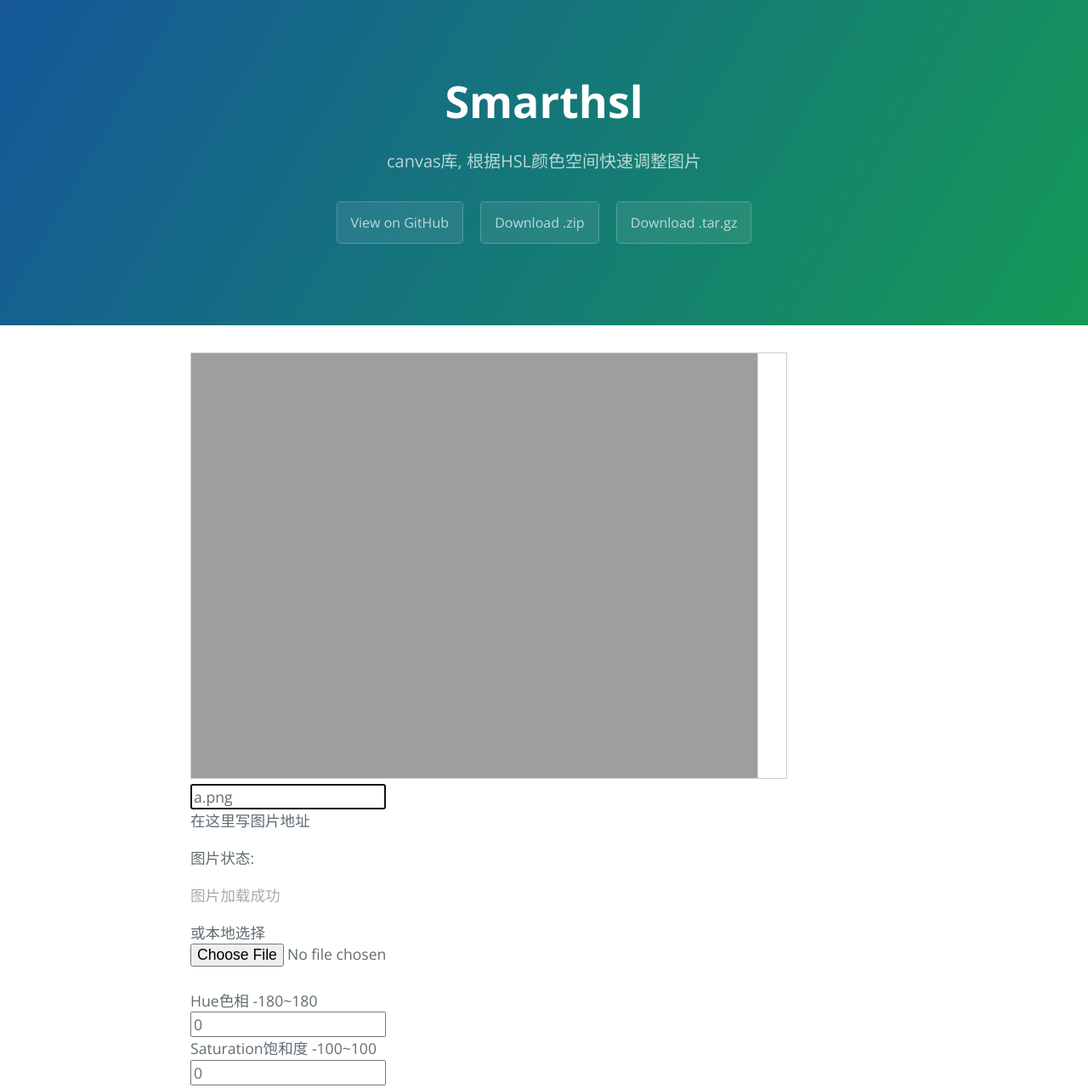
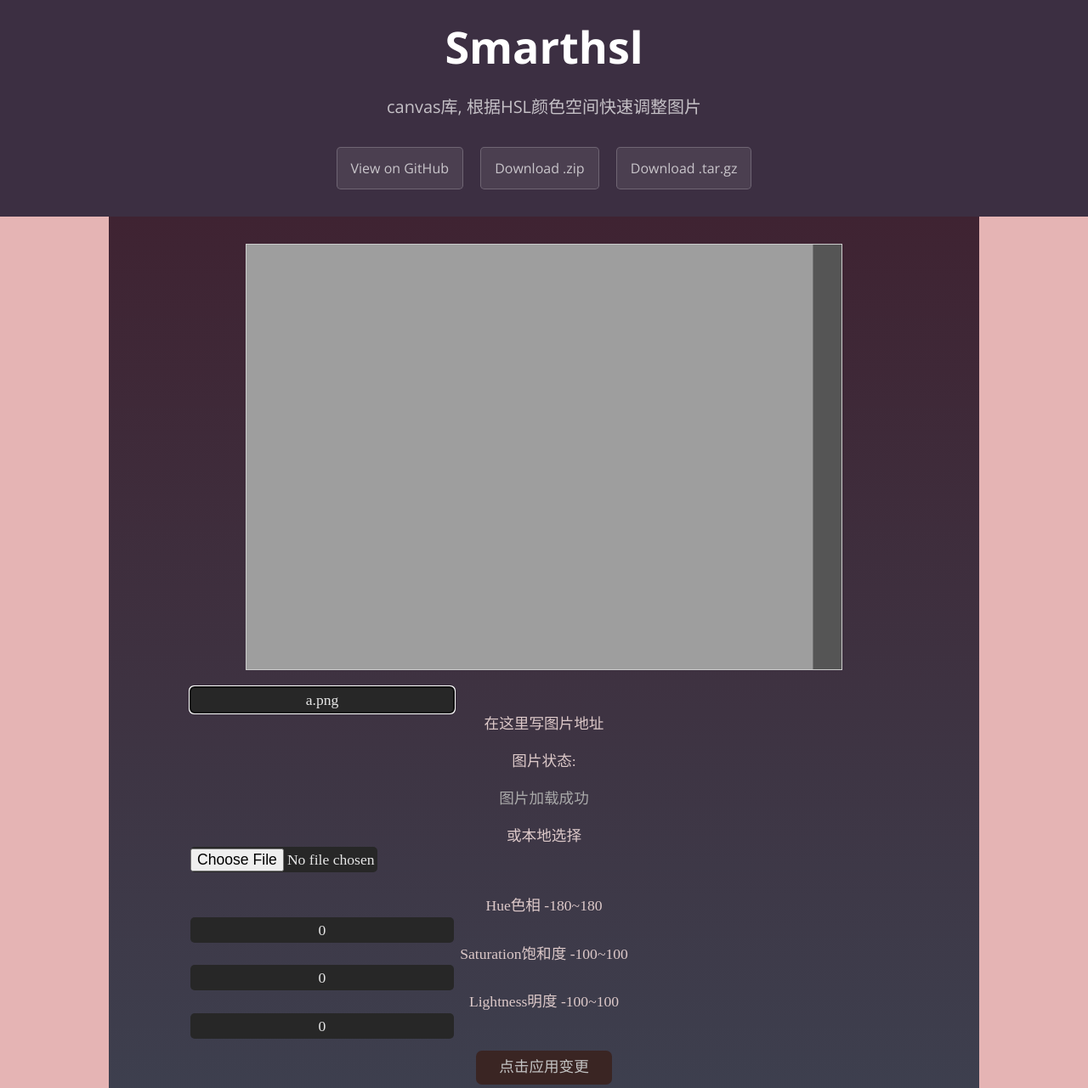
Before and after one commit to Ahkari/smartHSL, a plain HTML site: page index.html in a window 1280 px wide. Shown: the top 1281 px of the page at 85% size. Drawn offline with nearby package versions, Linux system fonts and the light colour scheme.

Commit message:
修改样式

```diff
--- a/index.html
+++ b/index.html
@@ -11,9 +11,36 @@
     <style>
       input{
         display: block;
+        border: 0px;
+        border-radius: 5px;
+        width: 310px;
+        text-align: center;
+        color: #E7E7E7;
+        background-color: #272727;
+        height: 30px;
+        line-height: 30px;
       }
       canvas{
           border: 1px solid #ccc;
+          margin: 0px auto 0px auto;
+          display: block;
+          background-color: #555555;
+          margin-bottom: 20px;
+      }
+      .main-content{
+         text-align: center;
+      }
+      .select{
+         width: 220px;
+      }
+      button{
+        margin-top: 14px;
+        border-radius: 7px;
+        color: #C3C3C3;
+        background-color: #3A2523;
+        border: 0px;
+        width: 160px;
+        height: 40px;
       }
     </style>
   </head>
--- a/stylesheets/stylesheet.css
+++ b/stylesheets/stylesheet.css
@@ -7,7 +7,9 @@ body {
   font-family: "Open Sans", "Helvetica Neue", Helvetica, Arial, sans-serif;
   font-size: 16px;
   line-height: 1.5;
-  color: #606c71; }
+  color: #606c71;
+  background-color: #E5B4B4
+}
 
 a {
   color: #1e6bb8;
@@ -56,12 +58,13 @@ a {
 .page-header {
   color: #fff;
   text-align: center;
-  background-color: #159957;
-  background-image: linear-gradient(120deg, #155799, #159957); }
+  background-color: #3C2F42;
+  /*background-image: linear-gradient(120deg, #155799, #159957); */
+  }
 
 @media screen and (min-width: 64em) {
   .page-header {
-    padding: 5rem 6rem; } }
+    padding: 1rem 6rem; } }
 
 @media screen and (min-width: 42em) and (max-width: 64em) {
   .page-header {
@@ -219,7 +222,13 @@ a {
   .main-content {
     padding: 2rem 1rem;
     font-size: 1rem; } }
-
+.main-content{
+  background-color: #233736;
+  text-align: center;
+  color: #DDC9C9;
+  font-family: 'Microsoft Yahei';
+  background-image: linear-gradient(180deg, #3F2332, #3D4352);
+}
 .site-footer {
   padding-top: 2rem;
   margin-top: 2rem;
```
